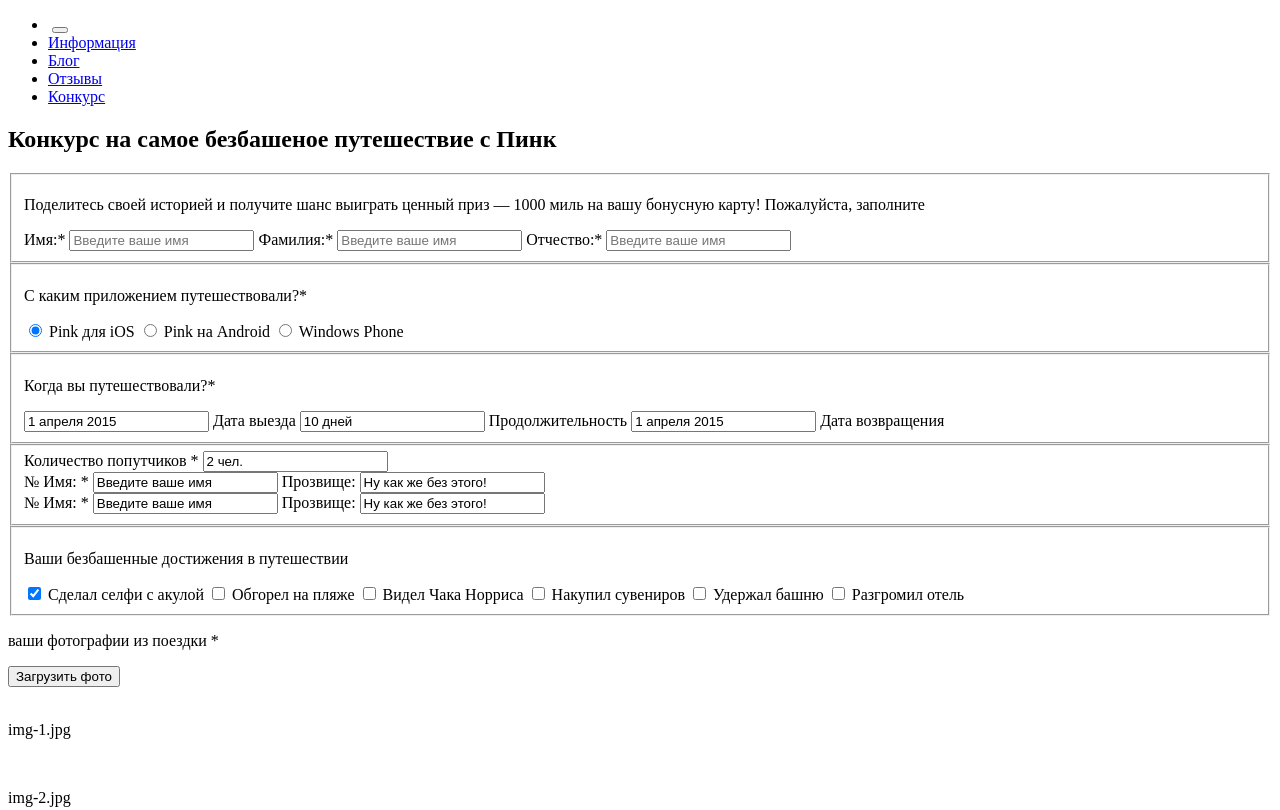
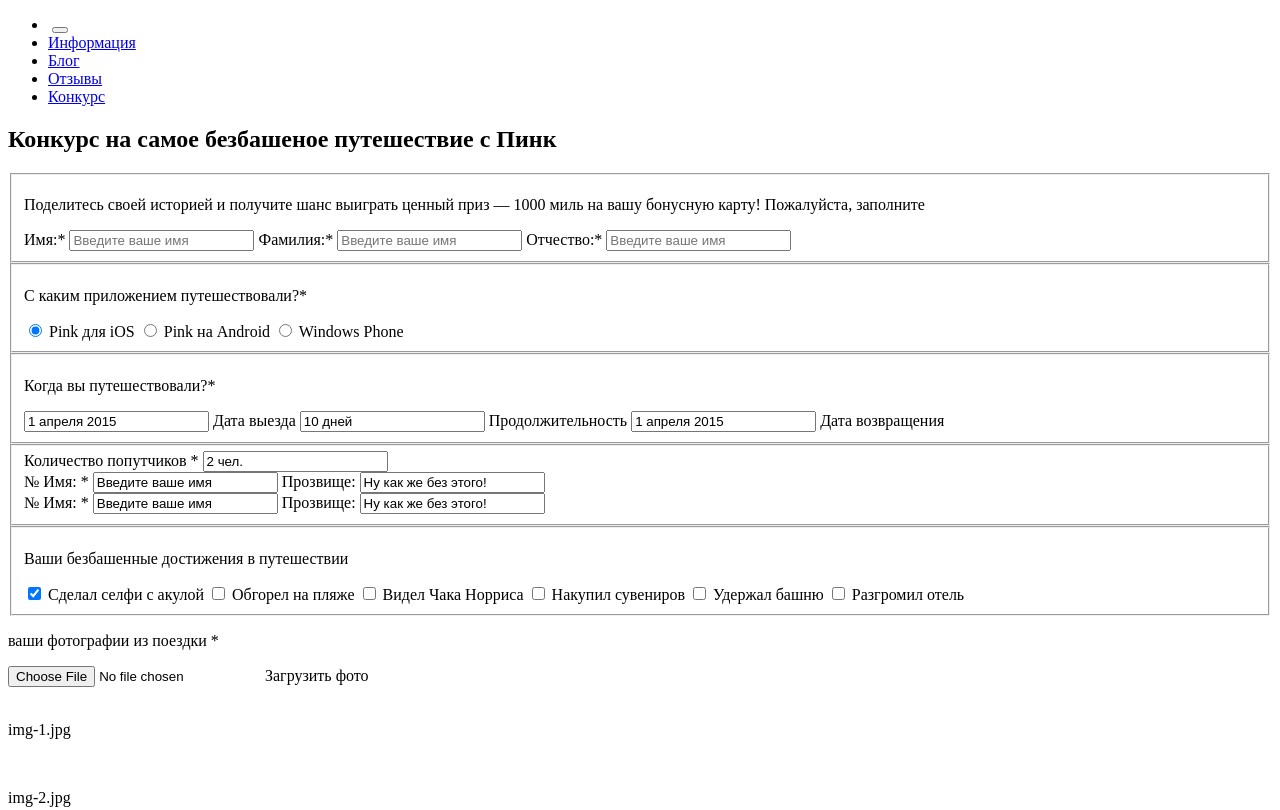
Before and after one commit to Univ3rsal/65940-pink, a website: page form.html in a window 1280 px wide. Shown: the top 810 px of the page. Drawn offline with Linux system fonts and the light colour scheme.

Commit message:
Update form.html

```diff
--- a/form.html
+++ b/form.html
@@ -102,7 +102,8 @@
 		</form>
 		<section class="photo-upload">
 			<p>ваши фотографии из поездки *</p>
-			<button class="photo-btn">Загрузить фото</button>
+			<input type="file" name="file" id="file" class="inputfile">
+			<label for="file">Загрузить фото</label>
 			<div class="divider"></div>
 			<div class="photo-item">
 				<img src="img-1.jpg" width="" height="" alt="">
@@ -138,7 +139,7 @@
 			</div>
 		</section>
 		<div class="send-form">
-			<button class="send-btn">Отправить форму</button>
+			<input type="submit" value="Отправить форму">
 			<p><span>*</span>-обязательные поля</p>
 		</div>
 	</div>
```
